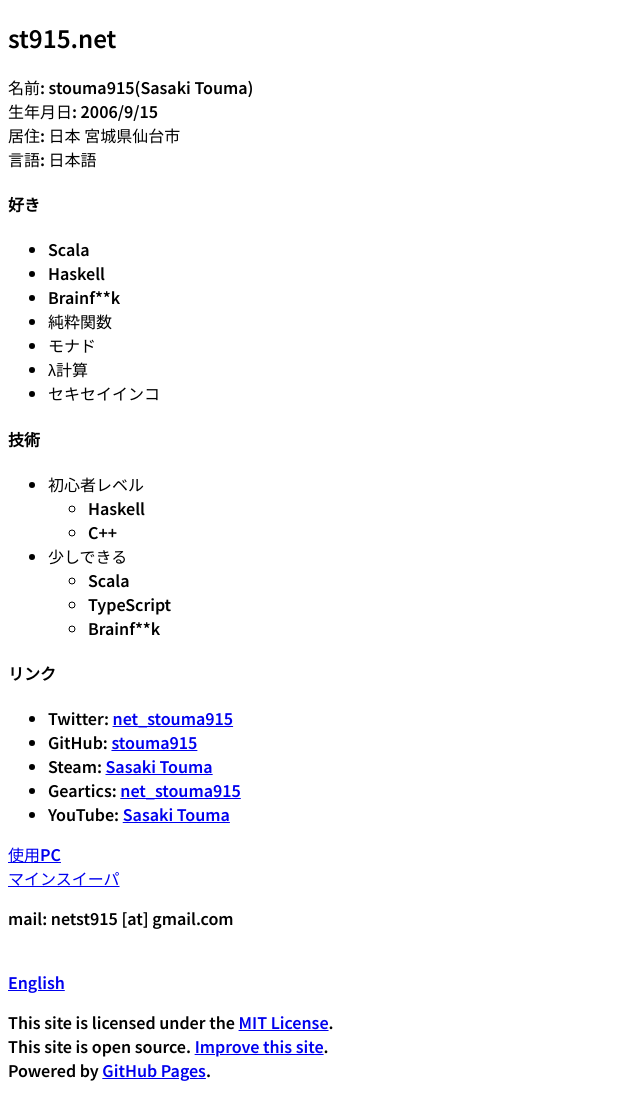
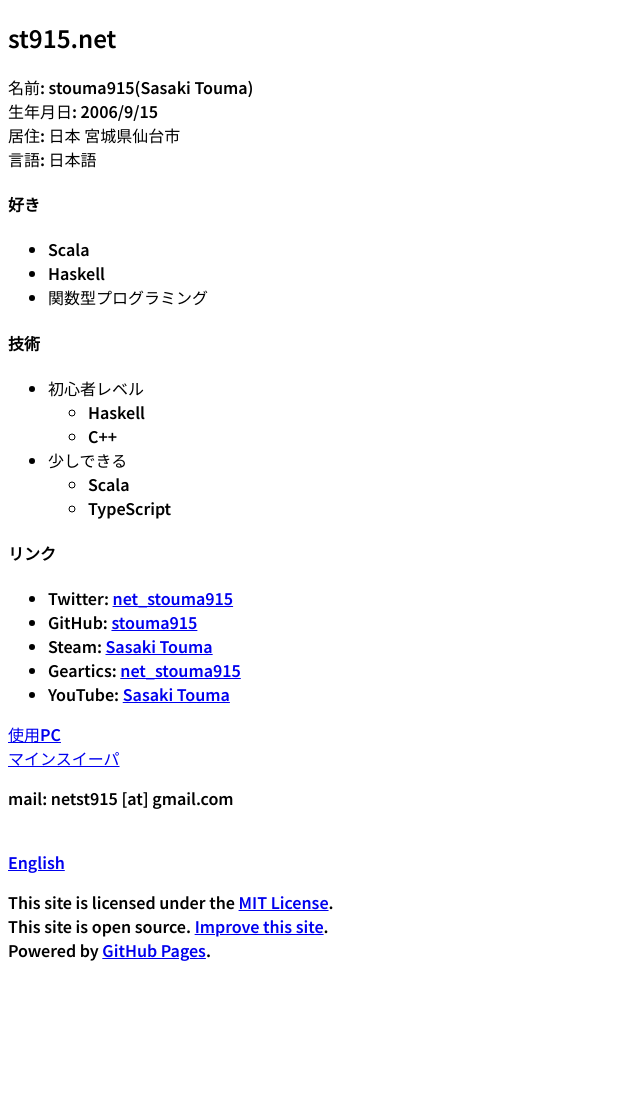
Before and after one commit to t-sasaki915/t-sasaki-net, a Jekyll site: the page built from docs/index.md, in a window 1280 px wide. Shown: the whole page, without its empty margins (0-640 px from the left). Built offline with Jekyll 4.4.1, drawn with Linux system fonts in a browser that asks for light colours; Markdown is read by kramdown in place of the engine named in the settings; after the commit the page ends 978 px from its top, so only the background shows below that.

Commit message:
Update index.md

```diff
--- a/docs/index.md
+++ b/docs/index.md
@@ -14,11 +14,7 @@
 #### 好き
 - Scala
 - Haskell
-- Brainf\*\*k
-- 純粋関数
-- モナド
-- λ計算
-- セキセイインコ
+- 関数型プログラミング
 
 #### 技術
 - 初心者レベル
@@ -27,7 +23,6 @@
 - 少しできる
   - Scala
   - TypeScript
-  - Brainf\*\*k
 
 #### リンク
 * Twitter: [net_stouma915](https://twitter.com/net_stouma915)
```
